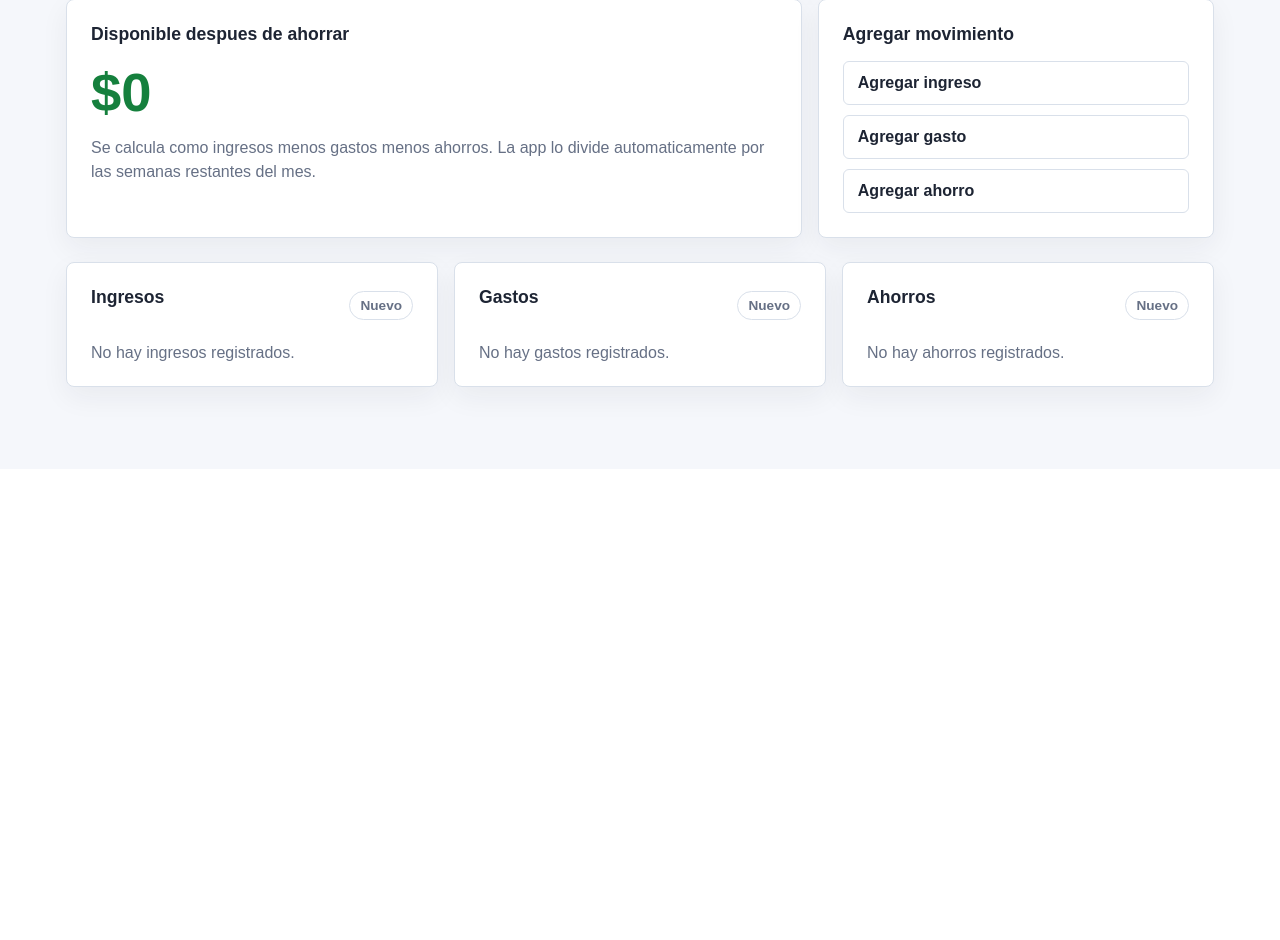
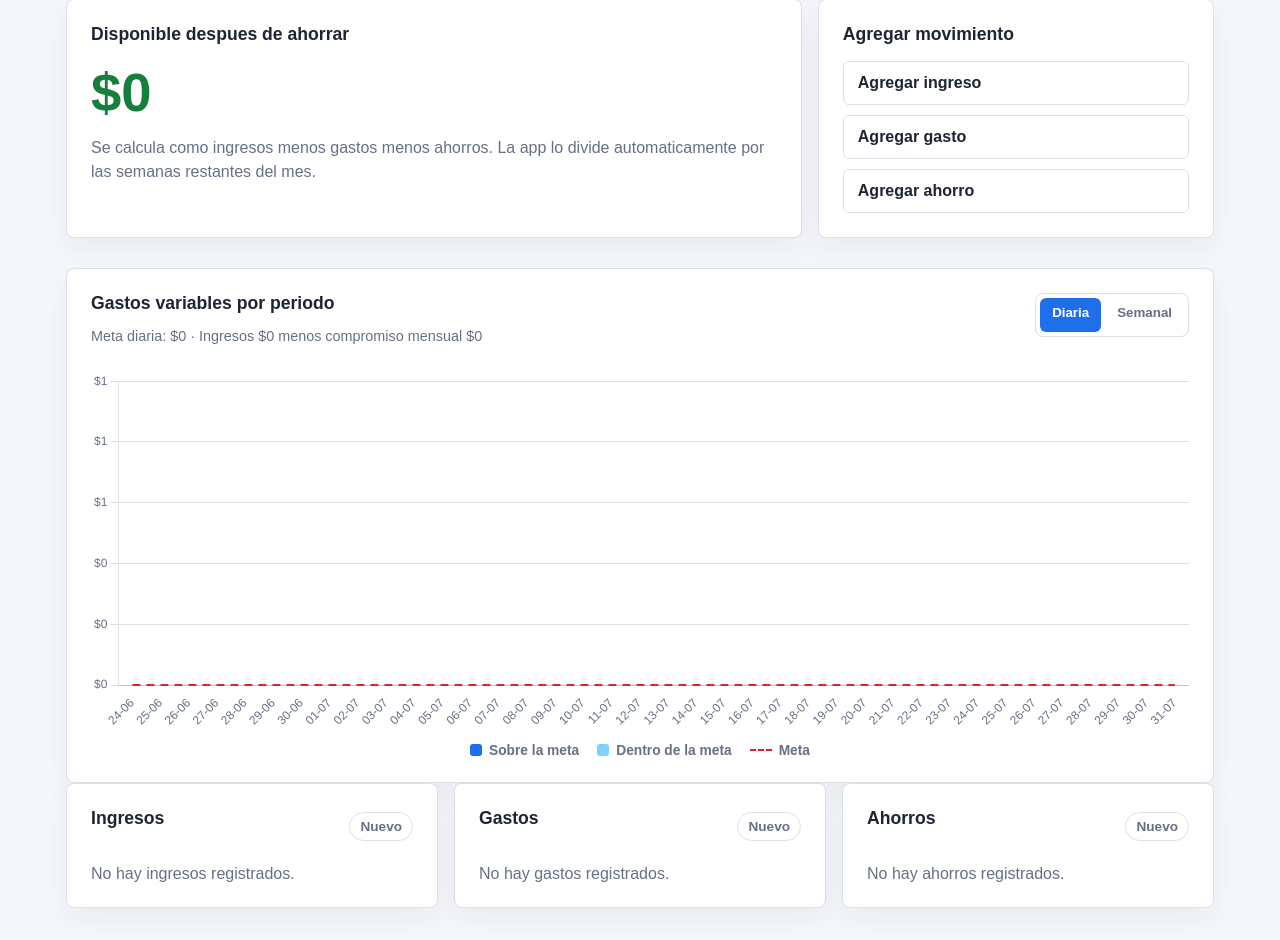
Before and after one commit to dani14alexander-droid/Finanzas, a Flask app: page / in a window 1280 px wide. Shown: the part 331-1271 px from the top of the page. Before the commit the page ends 740 px from the top, so only its background shows below. Run offline with Flask 3, Linux system fonts and the light colour scheme; some libraries are stand-ins or nearby versions.

Commit message:
Add files via upload

```diff
--- a/app.py
+++ b/app.py
@@ -2135,6 +2135,87 @@
     }
 
 
+def datos_gastos_variables(datos_dashboard, vista="diaria"):
+    if vista not in {"diaria", "semanal"}:
+        vista = "diaria"
+    inicio = datos_dashboard["periodo_inicio"]
+    fin = datos_dashboard["periodo_fin"]
+    hoy = datos_dashboard["fecha_calculo"]
+    fin_visible = min(hoy, fin)
+    periodo = inicio.isoformat()
+    todas_las_automatizaciones = leer_automatizaciones()
+    automatizaciones_gasto = [
+        item
+        for item in todas_las_automatizaciones
+        if item.get("activo")
+        and item.get("tipo") == "Gasto"
+        and not esta_anulada(item, periodo)
+    ]
+    compromiso_mensual = sum(
+        float(item.get("monto") or 0)
+        for item in todas_las_automatizaciones
+        if item.get("activo") and not esta_anulada(item, periodo)
+    )
+    ingresos_periodo = sum(
+        float(item.get("monto") or 0)
+        for item in datos_dashboard["movimientos"]
+        if item.get("tipo") == "Ingreso"
+        and item.get("categoria", "").strip().lower() != "saldo anterior"
+    )
+    dias_periodo = max((fin - inicio).days + 1, 1)
+    cantidad_periodos = dias_periodo if vista == "diaria" else max(ceil(dias_periodo / 7), 1)
+    meta = (ingresos_periodo - compromiso_mensual) / cantidad_periodos
+
+    descuentos = descuentos_compras_compartidas(leer_deudas())
+    subgastos = subgastos_por_movimiento()
+    gastos_por_fecha = {}
+    for movimiento in datos_dashboard["movimientos"]:
+        if movimiento.get("tipo") != "Gasto":
+            continue
+        if movimiento.get("categoria", "").strip().lower() == "saldo anterior":
+            continue
+        if any(
+            movimiento_coincide_automatizacion(movimiento, automatizacion)
+            for automatizacion in automatizaciones_gasto
+        ):
+            continue
+        fecha = fecha_movimiento(movimiento.get("fecha", ""))
+        if not fecha or not (inicio <= fecha <= fin_visible):
+            continue
+        monto = monto_efectivo_movimiento(movimiento, descuentos, subgastos)
+        gastos_por_fecha[fecha] = gastos_por_fecha.get(fecha, 0) + monto
+
+    filas = []
+    if vista == "diaria":
+        actual = inicio
+        while actual <= fin_visible:
+            filas.append({"etiqueta": actual.strftime("%d-%m"), "monto": gastos_por_fecha.get(actual, 0)})
+            actual += timedelta(days=1)
+    else:
+        cantidad_visible = max(((fin_visible - inicio).days // 7) + 1, 0)
+        for indice in range(cantidad_visible):
+            semana_inicio = inicio + timedelta(days=indice * 7)
+            semana_fin = min(semana_inicio + timedelta(days=6), fin)
+            monto = sum(
+                valor
+                for fecha, valor in gastos_por_fecha.items()
+                if semana_inicio <= fecha <= semana_fin
+            )
+            filas.append(
+                {
+                    "etiqueta": f"{semana_inicio.strftime('%d-%m')} al {semana_fin.strftime('%d-%m')}",
+                    "monto": monto,
+                }
+            )
+    return {
+        "vista": vista,
+        "meta": meta,
+        "ingresos": ingresos_periodo,
+        "compromiso": compromiso_mensual,
+        "filas": filas,
+    }
+
+
 def calcular_planificacion():
     datos = calcular_dashboard(filtrar_periodo=True)
     periodo_inicio = datos["periodo_inicio"]
@@ -2247,7 +2328,9 @@
 
 @app.route("/")
 def index():
-    return render_template("index.html", **calcular_dashboard(filtrar_periodo=True))
+    datos = calcular_dashboard(filtrar_periodo=True)
+    variables = datos_gastos_variables(datos, request.args.get("gastos_vista", "diaria"))
+    return render_template("index.html", **datos, gastos_variables=variables)
 
 
 @app.route("/planificacion", methods=["GET", "POST"])
@@ -2693,13 +2776,13 @@
         for item in automatizaciones
         if item["activo"] and item["tipo"] == "Gasto" and not esta_anulada(item, periodo)
     )
-    total_gastos_fijos_sin_arriendo = sum(
+    total_gastos_fijos_sin_aporte = sum(
         item["monto"]
         for item in automatizaciones
         if item["activo"]
         and item["tipo"] == "Gasto"
         and not esta_anulada(item, periodo)
-        and "arriendo" not in f"{item['categoria']} {item['descripcion']}".lower()
+        and "aporte al hogar" not in f"{item['categoria']} {item['descripcion']}".lower()
     )
     total_ahorros_planificados = sum(
         item["monto"]
@@ -2717,7 +2800,7 @@
         anuladas=anuladas,
         periodo=periodo,
         total_gastos_fijos=total_gastos_fijos,
-        total_gastos_fijos_sin_arriendo=total_gastos_fijos_sin_arriendo,
+        total_gastos_fijos_sin_aporte=total_gastos_fijos_sin_aporte,
         total_ahorros_planificados=total_ahorros_planificados,
         compromiso_mensual=compromiso_mensual,
         sueldo_menos_compromisos=sueldo_monto - compromiso_mensual,
@@ -3317,6 +3400,7 @@
         busqueda=busqueda,
         filtro_tipo=filtro_tipo,
         agregar_rapido=agregar_rapido,
+        fecha_hoy_chile=fecha_hoy_chile().isoformat(),
         ahorros_acumulados_categoria=ahorros_acumulados_por_categoria(
             todos_movimientos, subgastos_agrupados
         ),
--- a/static/app.js
+++ b/static/app.js
@@ -1,6 +1,17 @@
+const chileDateParts = new Intl.DateTimeFormat("en-CA", {
+  day: "2-digit",
+  month: "2-digit",
+  timeZone: "America/Santiago",
+  year: "numeric",
+}).formatToParts(new Date());
+const chileDate = Object.fromEntries(
+  chileDateParts.filter((part) => part.type !== "literal").map((part) => [part.type, part.value])
+);
+const todayInChile = `${chileDate.year}-${chileDate.month}-${chileDate.day}`;
+
 document.querySelectorAll('input[type="date"]').forEach((dateInput) => {
   if (!dateInput.value) {
-    dateInput.valueAsDate = new Date();
+    dateInput.value = todayInChile;
   }
 });
 
@@ -19,12 +30,15 @@
   categoryPicker.className = "category-picker";
   categoryPicker.setAttribute("aria-label", "Categorias sugeridas");
 
-  const refreshCategoryPicker = () => {
+  const refreshCategoryPicker = (filterText = "") => {
     const listId = typeSelect
       ? categoryListsByType[typeSelect.value] || "categorias-todas"
       : categoryInput.getAttribute("list") || "categorias-todas";
     const dataList = document.getElementById(listId);
-    const categories = Array.from(dataList?.options || []).map((option) => option.value);
+    const normalizedFilter = filterText.trim().toLocaleLowerCase("es");
+    const categories = Array.from(dataList?.options || [])
+      .map((option) => option.value)
+      .filter((category) => category.toLocaleLowerCase("es").startsWith(normalizedFilter));
 
     categoryPicker.replaceChildren();
     const prompt = document.createElement("option");
@@ -43,7 +57,7 @@
   };
 
   const updateCategoryList = () => {
-    refreshCategoryPicker();
+    refreshCategoryPicker(categoryInput.value);
   };
 
   categoryInput.before(categoryPicker);
@@ -56,6 +70,7 @@
     }
   });
   categoryInput.addEventListener("input", () => {
+    refreshCategoryPicker(categoryInput.value);
     categoryPicker.value = Array.from(categoryPicker.options).some(
       (option) => option.value === categoryInput.value
     )
@@ -526,3 +541,84 @@
 };
 
 buildAvailableHistory();
+
+const buildVariableExpensesChart = () => {
+  const canvas = document.getElementById("gastosVariablesChart");
+  const data = readChartData("variable-expenses-data");
+  if (!canvas || !data || !window.Chart) {
+    return;
+  }
+
+  const goal = Number(data.goal || 0);
+  const values = data.values.map((value) => Number(value || 0));
+  new Chart(canvas, {
+    type: "bar",
+    data: {
+      labels: data.labels,
+      datasets: [
+        {
+          label: "Gasto variable",
+          data: values,
+          backgroundColor: values.map((value) => value > goal ? "#1f6feb" : "#7dd3fc"),
+          borderColor: values.map((value) => value > goal ? "#1d4ed8" : "#38bdf8"),
+          borderRadius: 5,
+          borderWidth: 1,
+          order: 2,
+        },
+        {
+          type: "line",
+          label: "Meta",
+          data: data.labels.map(() => goal),
+          borderColor: "#dc2626",
+          borderDash: [8, 6],
+          borderWidth: 2,
+          pointRadius: 0,
+          tension: 0,
+          order: 1,
+        },
+      ],
+    },
+    options: {
+      maintainAspectRatio: false,
+      responsive: true,
+      interaction: { intersect: false, mode: "index" },
+      plugins: {
+        legend: { display: false },
+        tooltip: {
+          callbacks: {
+            label: (context) => {
+              const value = Number(context.raw || 0);
+              if (context.dataset.type === "line") {
+                return `Meta: ${moneyFormatter.format(value)}`;
+              }
+              const difference = value - goal;
+              const comparison = difference > 0
+                ? `Sobre la meta por ${moneyFormatter.format(difference)}`
+                : difference < 0
+                  ? `Bajo la meta por ${moneyFormatter.format(Math.abs(difference))}`
+                  : "Exactamente en la meta";
+              return [`Gasto: ${moneyFormatter.format(value)}`, comparison];
+            },
+          },
+        },
+      },
+      scales: {
+        x: {
+          grid: { display: false },
+          ticks: { color: "#667085", maxRotation: data.view === "diaria" ? 45 : 0 },
+        },
+        y: {
+          beginAtZero: true,
+          grid: { color: "#d9e0ea" },
+          ticks: {
+            callback: (value) => moneyFormatter.format(value),
+            color: "#667085",
+            maxTicksLimit: 6,
+          },
+        },
+      },
+    },
+  });
+};
+
+buildVariableExpensesChart();
--- a/static/styles.css
+++ b/static/styles.css
@@ -882,6 +882,64 @@
   width: 100% !important;
 }
 
+.variable-expenses-panel {
+  margin-top: 30px;
+}
+
+.variable-expenses-head {
+  align-items: flex-start;
+}
+
+.variable-expenses-head h2 {
+  margin-bottom: 6px;
+}
+
+.variable-expenses-chart-wrap {
+  height: 360px;
+}
+
+.variable-expenses-chart-wrap canvas {
+  height: 360px !important;
+}
+
+.variable-expenses-legend {
+  display: flex;
+  flex-wrap: wrap;
+  gap: 18px;
+  justify-content: center;
+  margin-top: 12px;
+  color: var(--muted);
+  font-size: 0.86rem;
+  font-weight: 700;
+}
+
+.variable-expenses-legend span {
+  align-items: center;
+  display: inline-flex;
+  gap: 7px;
+}
+
+.legend-dot {
+  border-radius: 3px;
+  display: inline-block;
+  height: 12px;
+  width: 12px;
+}
+
+.legend-dot.over {
+  background: #1f6feb;
+}
+
+.legend-dot.under {
+  background: #7dd3fc;
+}
+
+.legend-line {
+  border-top: 2px dashed #dc2626;
+  display: inline-block;
+  width: 22px;
+}
+
 .y-axis {
   color: var(--muted);
   display: flex;
--- a/templates/agregar.html
+++ b/templates/agregar.html
@@ -171,6 +171,6 @@
       {% endif %}
     </main>
 
-    <script src="{{ url_for('static', filename='app.js', v='20260829-6') }}"></script>
+    <script src="{{ url_for('static', filename='app.js', v='20260919-1') }}"></script>
   </body>
 </html>
--- a/templates/automatizacion.html
+++ b/templates/automatizacion.html
@@ -41,8 +41,8 @@
           <strong class="negative">{{ total_gastos_fijos|moneda }}</strong>
         </article>
         <article>
-          <span>Gastos fijos sin arriendo</span>
-          <strong class="negative">{{ total_gastos_fijos_sin_arriendo|moneda }}</strong>
+          <span>Gastos fijos sin Aporte</span>
+          <strong class="negative">{{ total_gastos_fijos_sin_aporte|moneda }}</strong>
         </article>
         <article>
           <span>Ahorros planificados</span>
@@ -226,6 +226,6 @@
       </section>
     </main>
 
-    <script src="{{ url_for('static', filename='app.js') }}"></script>
+    <script src="{{ url_for('static', filename='app.js', v='20260919-1') }}"></script>
   </body>
 </html>
--- a/templates/deudas.html
+++ b/templates/deudas.html
@@ -168,6 +168,6 @@
       </section>
     </main>
 
-    <script src="{{ url_for('static', filename='app.js', v='20260829-2') }}"></script>
+    <script src="{{ url_for('static', filename='app.js', v='20260919-1') }}"></script>
   </body>
 </html>
--- a/templates/editar_automatizacion.html
+++ b/templates/editar_automatizacion.html
@@ -72,6 +72,6 @@
       </section>
     </main>
 
-    <script src="{{ url_for('static', filename='app.js') }}"></script>
+    <script src="{{ url_for('static', filename='app.js', v='20260919-1') }}"></script>
   </body>
 </html>
--- a/templates/editar_deuda.html
+++ b/templates/editar_deuda.html
@@ -95,6 +95,6 @@
       </section>
     </main>
 
-    <script src="{{ url_for('static', filename='app.js', v='20260829-2') }}"></script>
+    <script src="{{ url_for('static', filename='app.js', v='20260919-1') }}"></script>
   </body>
 </html>
--- a/templates/historico.html
+++ b/templates/historico.html
@@ -207,6 +207,6 @@
     </script>
     <script src="https://cdn.jsdelivr.net/npm/chart.js@4.4.7/dist/chart.umd.min.js"></script>
     <script src="https://cdn.jsdelivr.net/npm/chartjs-plugin-datalabels@2.2.0"></script>
-    <script src="{{ url_for('static', filename='app.js') }}?v=20260830-1"></script>
+    <script src="{{ url_for('static', filename='app.js', v='20260919-1') }}"></script>
   </body>
 </html>
--- a/templates/index.html
+++ b/templates/index.html
@@ -6,7 +6,7 @@
     <meta name="theme-color" content="#1f6feb">
     <title>Dashboard financiero</title>
     <link rel="manifest" href="{{ url_for('static', filename='manifest.json') }}">
-    <link rel="stylesheet" href="{{ url_for('static', filename='styles.css') }}">
+    <link rel="stylesheet" href="{{ url_for('static', filename='styles.css', v='20260919-1') }}">
   </head>
   <body>
     <header class="topbar">
@@ -81,6 +81,35 @@
         </article>
       </section>
 
+      <section class="panel variable-expenses-panel">
+        <div class="panel-header variable-expenses-head">
+          <div>
+            <h2>Gastos variables por periodo</h2>
+            <p class="hint-inline">
+              Meta {{ 'diaria' if gastos_variables.vista == 'diaria' else 'semanal' }}:
+              {{ gastos_variables.meta|moneda }} · Ingresos {{ gastos_variables.ingresos|moneda }}
+              menos compromiso mensual {{ gastos_variables.compromiso|moneda }}
+            </p>
+          </div>
+          <form class="view-switch" method="get">
+            <button name="gastos_vista" value="diaria" class="{{ 'active' if gastos_variables.vista == 'diaria' else '' }}">Diaria</button>
+            <button name="gastos_vista" value="semanal" class="{{ 'active' if gastos_variables.vista == 'semanal' else '' }}">Semanal</button>
+          </form>
+        </div>
+        {% if gastos_variables.filas %}
+          <div class="chart-canvas-wrap variable-expenses-chart-wrap">
+            <canvas id="gastosVariablesChart"></canvas>
+          </div>
+          <div class="variable-expenses-legend" aria-label="Leyenda">
+            <span><i class="legend-dot over"></i>Sobre la meta</span>
+            <span><i class="legend-dot under"></i>Dentro de la meta</span>
+            <span><i class="legend-line"></i>Meta</span>
+          </div>
+        {% else %}
+          <p class="empty">Todavía no hay días del periodo para mostrar.</p>
+        {% endif %}
+      </section>
+
       <section class="columns">
         <article class="panel">
           <div class="panel-header">
@@ -114,6 +143,15 @@
       </section>
     </main>
 
-    <script src="{{ url_for('static', filename='app.js') }}"></script>
+    <script id="variable-expenses-data" type="application/json">
+      {{ {
+        "labels": gastos_variables.filas|map(attribute="etiqueta")|list,
+        "values": gastos_variables.filas|map(attribute="monto")|list,
+        "goal": gastos_variables.meta,
+        "view": gastos_variables.vista
+      }|tojson }}
+    </script>
+    <script src="https://cdn.jsdelivr.net/npm/chart.js@4.4.7/dist/chart.umd.min.js"></script>
+    <script src="{{ url_for('static', filename='app.js', v='20260919-1') }}"></script>
   </body>
 </html>
--- a/templates/planificacion.html
+++ b/templates/planificacion.html
@@ -237,6 +237,6 @@
       </section>
     </main>
 
-    <script src="{{ url_for('static', filename='app.js') }}"></script>
+    <script src="{{ url_for('static', filename='app.js', v='20260919-1') }}"></script>
   </body>
 </html>
--- a/templates/resumen.html
+++ b/templates/resumen.html
@@ -212,7 +212,7 @@
               </thead>
               <tbody>
                 <tr class="inline-add-row" {{ '' if agregar_rapido else 'hidden' }}>
-                    <td><input form="quick-add-movement" type="date" name="fecha" required></td>
+                    <td><input form="quick-add-movement" type="date" name="fecha" value="{{ fecha_hoy_chile }}" required></td>
                     <td>
                       <select form="quick-add-movement" name="tipo" required>
                         <option>Gasto</option>
@@ -269,6 +269,6 @@
     {% include "_categorias_datalist.html" %}
     <script src="https://cdn.jsdelivr.net/npm/chart.js@4.4.7/dist/chart.umd.min.js"></script>
     <script src="https://cdn.jsdelivr.net/npm/chartjs-plugin-datalabels@2.2.0"></script>
-    <script src="{{ url_for('static', filename='app.js', v='20260829-8') }}"></script>
+    <script src="{{ url_for('static', filename='app.js', v='20260919-1') }}"></script>
   </body>
 </html>
```
